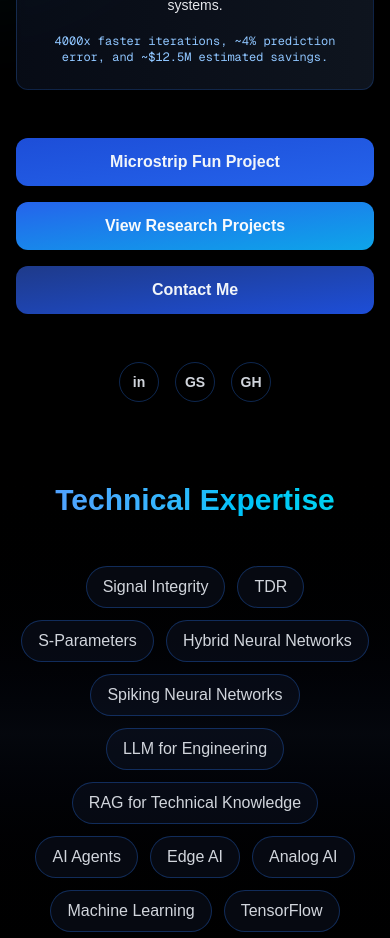
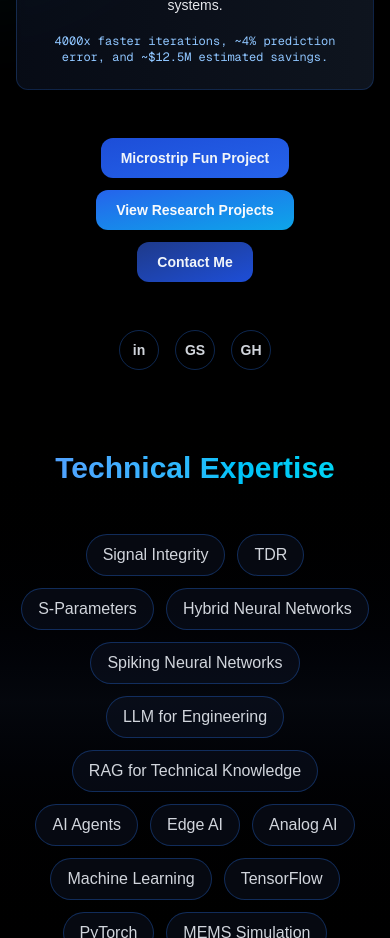
Before and after one commit to dryungtinghsieh-ui/ai-portfolio, a Next.js app: page / in a window 390 px wide. Shown: the part 1000-1938 px from the top of the page. Built offline with nearby package versions, Linux system fonts and the light colour scheme.

Commit message:
Adjust mobile home CTA sizing

```diff
--- a/app/page.tsx
+++ b/app/page.tsx
@@ -80,7 +80,7 @@ const tagVariants = {
 };
 
 const ctaBaseClass =
-  'rounded-xl px-8 py-3 font-semibold transition-all duration-200 ease-in-out hover:shadow-[0_0_12px_rgba(59,130,246,0.4)]';
+  'inline-flex items-center justify-center self-center rounded-xl px-5 py-2.5 text-sm font-semibold transition-all duration-200 ease-in-out hover:shadow-[0_0_12px_rgba(59,130,246,0.4)] sm:px-8 sm:py-3 sm:text-base md:self-auto';
 const ctaPrimaryClass =
   'bg-gradient-to-br from-[#2563EB] to-[#0EA5E9] text-slate-50';
 const ctaSecondaryClass =
@@ -203,7 +203,7 @@ export default function Home() {
 
                 <motion.div
                   variants={itemVariants}
-                  className="mb-12 flex flex-col justify-center gap-4 sm:flex-row md:justify-start"
+                  className="mb-12 flex flex-col items-center justify-center gap-3 sm:flex-row sm:gap-4 md:items-start md:justify-start"
                 >
                   <motion.a
                     href="/fun/microstrip"
```
